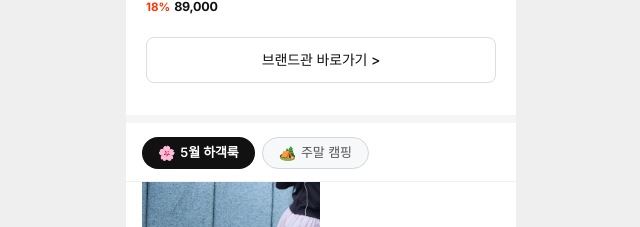
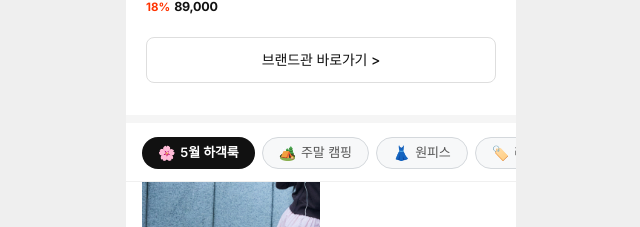
Before and after one commit to rabbit080525/test, a React (Vite) app: page / in a window 1280 px wide. Shown: the part 8960-9187 px from the top of the page, without its empty margins (319-959 px from the left). Built offline with nearby package versions, Linux system fonts and the light colour scheme.

Commit message:
Add 4 popular-search tabs to InfiniteFeed (원피스, 리퍼브, 화이트스커트, 나이키운동화)

```diff
--- a/src/InfiniteFeed.jsx
+++ b/src/InfiniteFeed.jsx
@@ -3,9 +3,13 @@ import { motion, AnimatePresence } from 'framer-motion';
 import { Heart } from 'lucide-react';
 
 const FEED_TABS = [
-  { id: '내 취향',   label: '내 취향',   emoji: '✨' },
-  { id: '5월 하객룩', label: '5월 하객룩', emoji: '🌸' },
-  { id: '주말 캠핑',  label: '주말 캠핑',  emoji: '🏕️' },
+  { id: '내 취향',       label: '내 취향',       emoji: '✨' },
+  { id: '5월 하객룩',   label: '5월 하객룩',   emoji: '🌸' },
+  { id: '주말 캠핑',    label: '주말 캠핑',    emoji: '🏕️' },
+  { id: '원피스',       label: '원피스',       emoji: '👗' },
+  { id: '리퍼브',       label: '리퍼브',       emoji: '🏷️' },
+  { id: '화이트스커트', label: '화이트스커트', emoji: '🤍' },
+  { id: '나이키운동화', label: '나이키운동화', emoji: '👟' },
 ];
 
 const ALL_IMAGES = [
```
